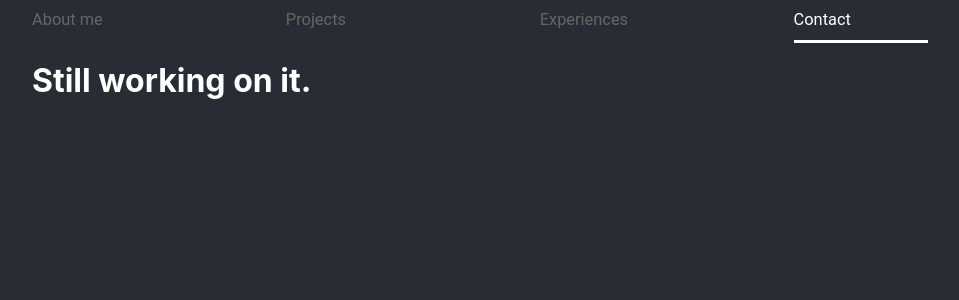
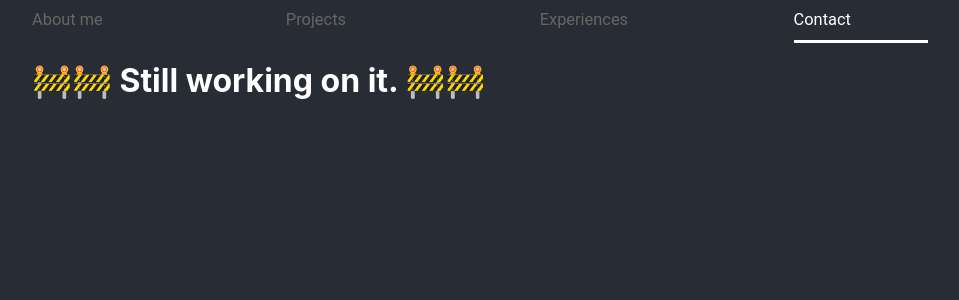
Before and after one commit to alexwu727/alexwu727.github.io, a React (Create React App) app: page /contact in a window 1280 px wide. Shown: the top 300 px of the page, without its empty margins (160-1119 px from the left). Built offline with nearby package versions, Linux system fonts and the light colour scheme.

Commit message:
emoji is good\!

```diff
--- a/src/pages/Contact.js
+++ b/src/pages/Contact.js
@@ -4,7 +4,7 @@ const Contact = () => {
     return (
         <div className="contact">
             <h1>
-                Still working on it.
+                🚧🚧 Still working on it. 🚧🚧
             </h1>
         </div>
     )
--- a/src/pages/Experiences.js
+++ b/src/pages/Experiences.js
@@ -4,7 +4,7 @@ const Experiences = () => {
     return (
         <div className="experiences">
             <h1>
-                Still working on it.
+                🚧🚧 Still working on it. 🚧🚧
             </h1>
         </div>
     )
--- a/src/pages/Project.js
+++ b/src/pages/Project.js
@@ -7,7 +7,7 @@ const Project = () => {
     return (
         <div className="project">
             <h1>
-                Still working on it.
+                🚧🚧 Still working on it. 🚧🚧
                 {/* This is page for project {projectId}. */}
             </h1>
         </div>
--- a/src/pages/Projects.js
+++ b/src/pages/Projects.js
@@ -4,7 +4,7 @@ const Projects = () => {
     return (
         <div className="projects">
             <h1>
-                Still working on it.
+                🚧🚧 Still working on it. 🚧🚧
             </h1>
         </div>
     )
```
